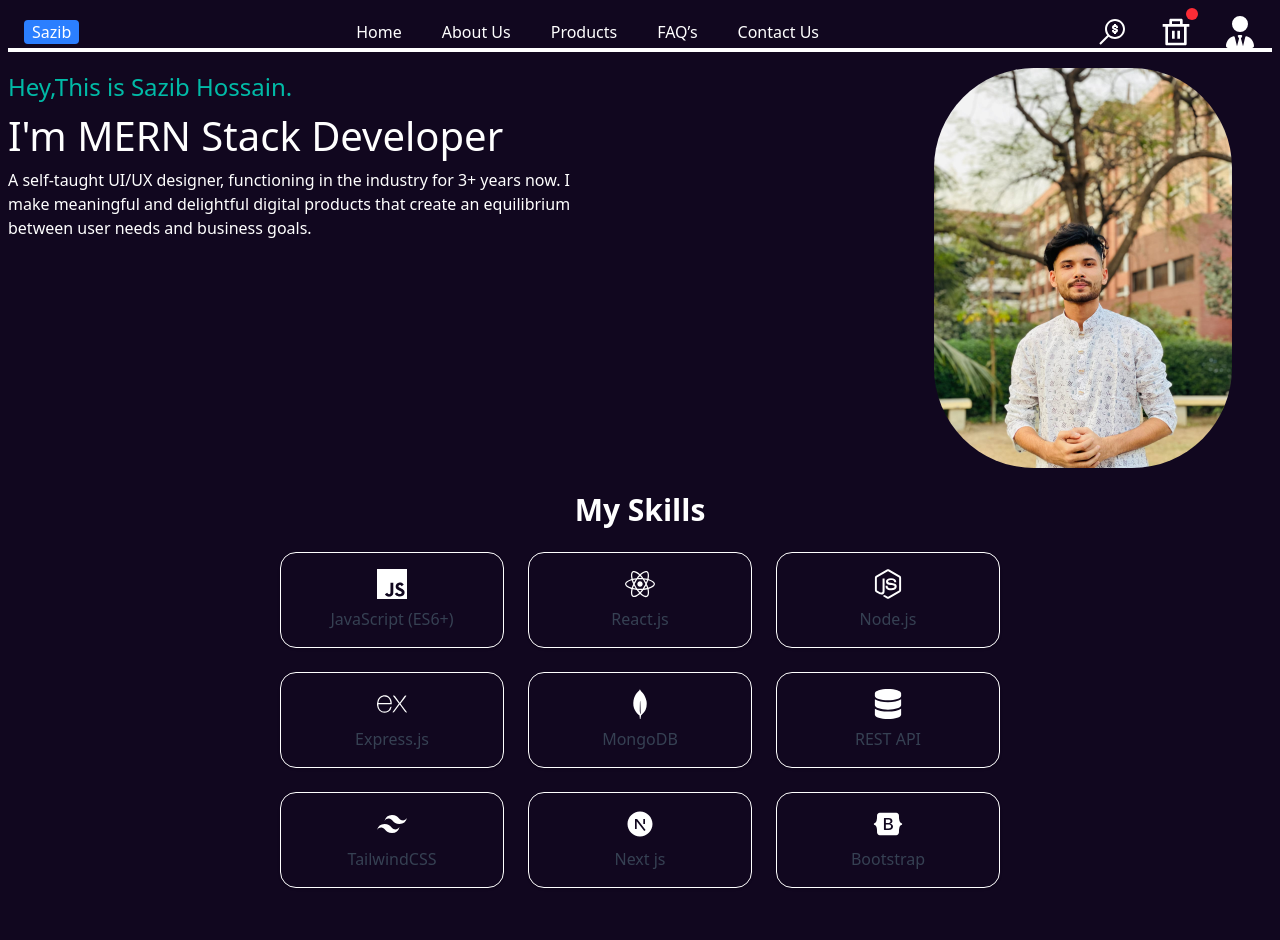
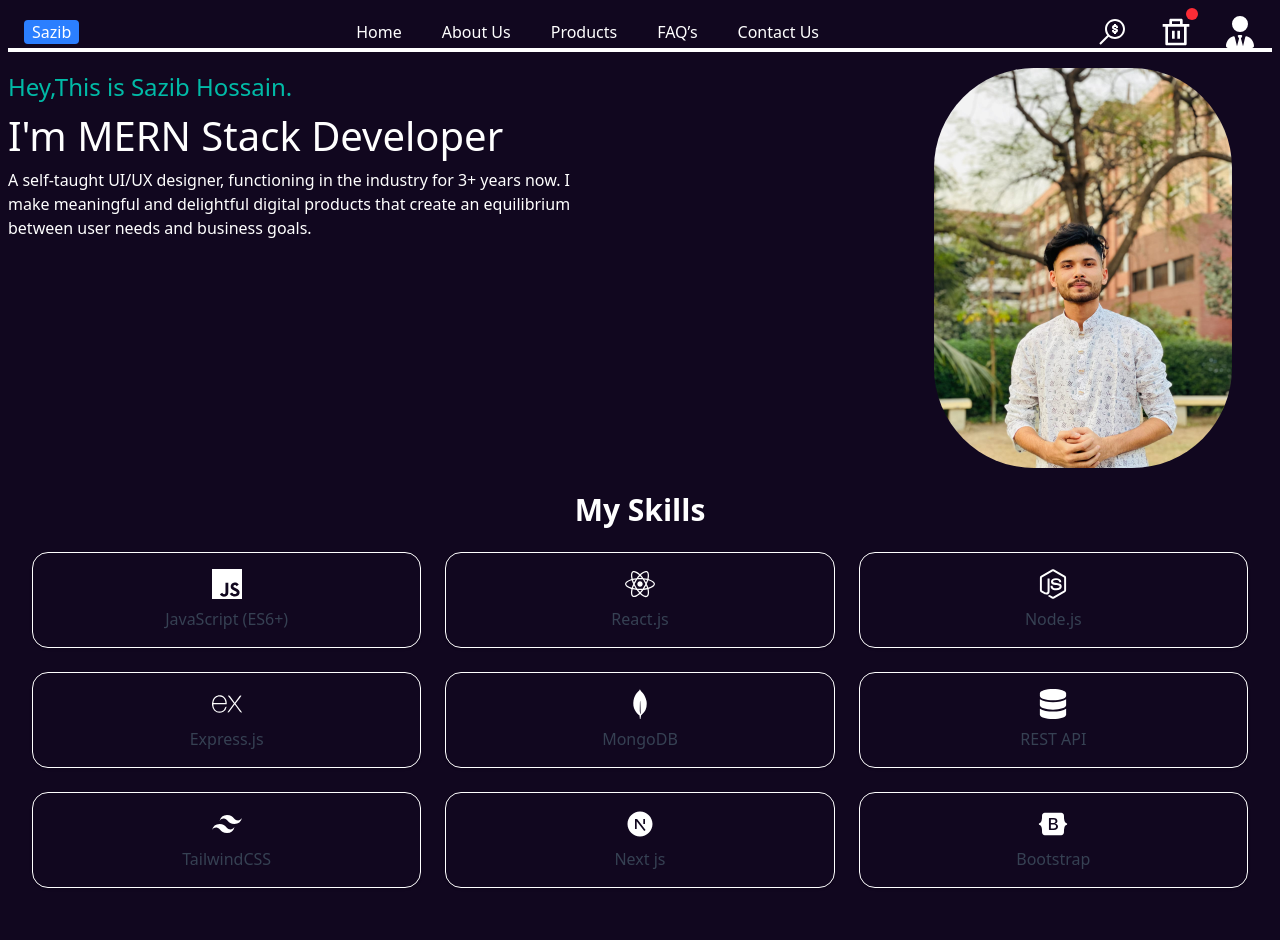
Before and after one commit to sazib07/Portfolio, a React (Vite) app: page / in a window 1280 px wide. Shown: the top 940 px of the page. Built offline with nearby package versions, Linux system fonts and the light colour scheme; a web font is replaced by a local one.

Commit message:
skill container fixed

```diff
--- a/src/Components/Skills.jsx
+++ b/src/Components/Skills.jsx
@@ -2,6 +2,7 @@ import React from "react";
 import { FaReact, FaNodeJs, FaDatabase } from "react-icons/fa";
 import { SiMongodb, SiExpress, SiJavascript, SiTailwindcss } from "react-icons/si";
 import { RiNextjsFill, RiBootstrapFill } from "react-icons/ri";
+import Container from "./container";
 
 export default function Skills() {
   const skills = [
@@ -17,7 +18,9 @@ export default function Skills() {
   ];
 
   return (
-    <div className="w-full max-w-3xl mx-auto p-6">
+    <Container>
+
+    <div className="w-full  mx-auto p-6">
       <h2 className="text-3xl font-bold text-center mb-6">My Skills</h2>
 
       <div className="grid grid-cols-2 sm:grid-cols-3 gap-6">
@@ -32,5 +35,7 @@ export default function Skills() {
         ))}
       </div>
     </div>
+    </Container>
+
   );
 }
```
